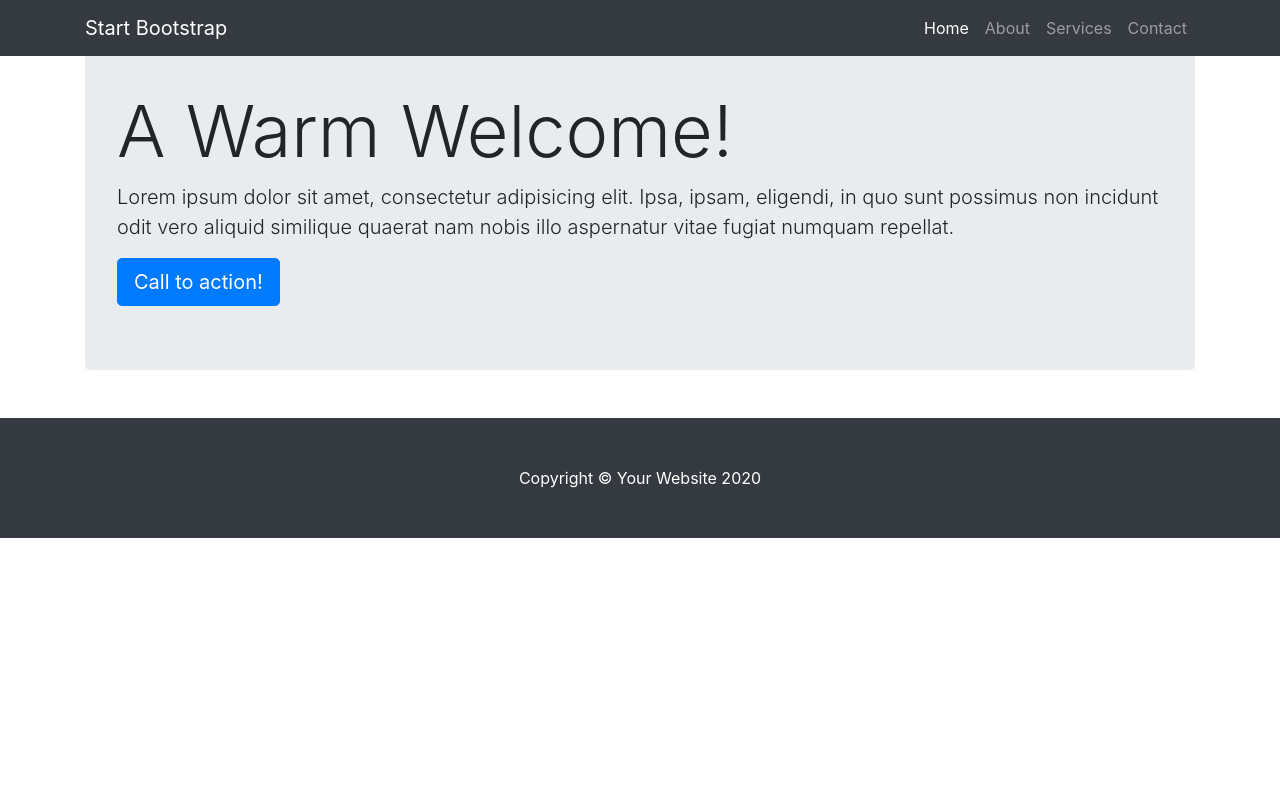
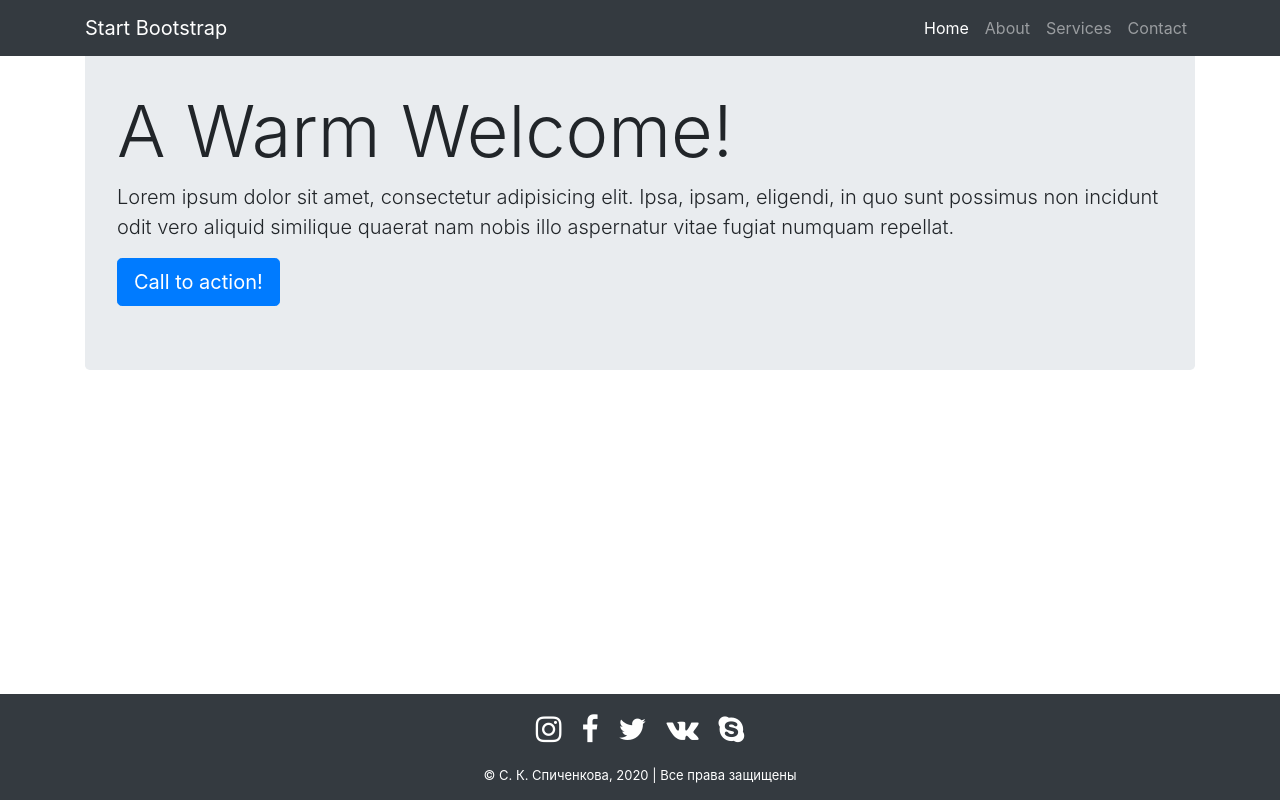
Before and after one commit to darutyunyan/CarBuyback, an Angular app: page / in a window 1280 px wide. Built offline with nearby package versions, Linux system fonts and the light colour scheme.

Commit message:
Add icon, update footer

```diff
--- a/angular.json
+++ b/angular.json
@@ -26,6 +26,7 @@
             "styles": [
               "./node_modules/reset-css/reset.css",
               "./node_modules/bootstrap/dist/css/bootstrap.css",
+              "./node_modules/font-awesome/css/font-awesome.css",
               "src/styles.css"
             ],
             "scripts": [
@@ -96,6 +97,7 @@
             "styles": [
               "./node_modules/reset-css/reset.css",
               "./node_modules/bootstrap/dist/css/bootstrap.css",
+              "./node_modules/font-awesome/css/font-awesome.css",
               "src/styles.css"
             ],
             "scripts": [
--- a/package.json
+++ b/package.json
@@ -20,6 +20,7 @@
     "@angular/platform-browser-dynamic": "~8.2.11",
     "@angular/router": "~8.2.11",
     "bootstrap": "^4.5.2",
+    "font-awesome": "^4.7.0",
     "jquery": "^3.5.1",
     "reset-css": "^5.0.1",
     "rxjs": "~6.4.0",
--- a/src/app/shared/footer/footer.component.css
+++ b/src/app/shared/footer/footer.component.css
@@ -0,0 +1,30 @@
+.footer {
+	position: absolute;
+	left: 0;
+	bottom: 0;
+	width: 100%;
+    color: white;
+    background-color: #343a40;
+}
+
+.copyright{
+    font-size: small;
+    margin-top: 15px;
+    margin-bottom: 15px;
+}
+
+.social {
+    margin-top: 20px;
+    margin-bottom: 20px;
+}
+
+.social a {
+    font-size: 30px;
+    color: white;
+    padding: 0px 10px;
+}
+
+.social a:hover {
+    text-decoration: none;
+    color: #ccc2c2;
+}
--- a/src/app/shared/footer/footer.component.html
+++ b/src/app/shared/footer/footer.component.html
@@ -1,7 +1,16 @@
- <!-- Footer -->
- <footer class="py-5 bg-dark">
-    <div class="container">
-      <p class="m-0 text-center text-white">Copyright &copy; Your Website 2020</p>
-    </div>
-    <!-- /.container -->
-  </footer>
+<div class="footer">
+
+  <div class="text-center social">
+      <a href="#" class="fa fa-instagram"></a>
+      <a href="#" class="fa fa-facebook"></a>
+      <a href="#" class="fa fa-twitter"></a>
+      <a href="#" class="fa fa-vk"></a>
+      <a href="#" class="fa fa-skype"></a>
+  </div>
+
+  <div class="container-fluid text-center">
+      <div class="copyright">
+          &copy; С. К. Спиченкова, 2020 | Все права защищены
+      </div>
+  </div>
+</div>
```
Also changed, not shown: 1 other file (tests, documents, lock files or other folders).
